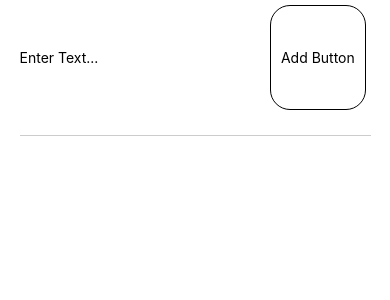
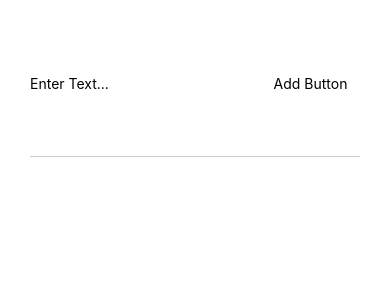
Before and after one commit to dittoalvarez/practice, a React Native app: screen / in a window 390 px wide. Shown: the top 300 px of the page. Built offline with nearby package versions, Linux system fonts and the light colour scheme.

Commit message:
secondary commit

```diff
--- a/App.js
+++ b/App.js
@@ -16,7 +16,7 @@ export default function App() {
   }
 
   function addGoalHandler() {
-    setArrayItem((e) => [...arrayItem, inputGoal]);
+    setArrayItem((newArrayItem) => [...newArrayItem, inputGoal]);
   }
   return (
     <View style={styles.mainContainer}>
@@ -43,8 +43,10 @@ const styles = StyleSheet.create({
   mainContainer: {
     flex: 1,
     backgroundColor: "#fff",
-    alignItems: "center",
-    justifyContent: "center",
+    alignItems: "flex-start",
+    justifyContent: "space-around",
+    margin: 20,
+    padding: 10,
   },
   input: {
     width: "70%",
@@ -54,18 +56,18 @@ const styles = StyleSheet.create({
   button: {
     width: "20%",
     flex: 1,
-    borderWidth: 1,
+    //borderWidth: 1,
     borderRadius: 20,
     alignItems: "center",
     justifyContent: "center",
-    padding: 5,
-    margin: 5,
+    //paddingVertical: 0,
+    //marginVertical: 0,
   },
   container: {
     flex: 1,
     flexDirection: "row",
     justifyContent: "space-between",
-    width: "90%",
+    width: "100%",
     borderBottomWidth: 1,
     borderColor: "#CCCCCC",
     paddingBottom: 20,
```
